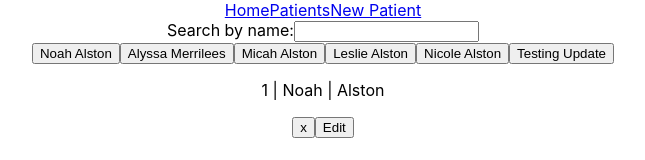
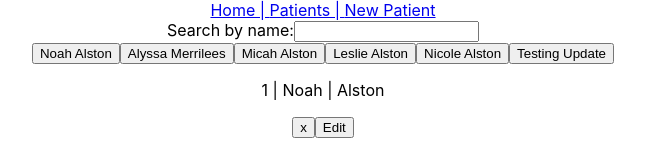
Before and after one commit to NoahAl777/paperless-2.0, a React (Create React App) app: page /patients in a window 1280 px wide. Shown: the top 160 px of the page, without its empty margins (317-962 px from the left). Built offline with nearby package versions, Linux system fonts and the light colour scheme; data requests are answered from the project's data file.

Commit message:
add spaces to navbar buttons for better readability

```diff
--- a/src/Components/NavBar.js
+++ b/src/Components/NavBar.js
@@ -4,8 +4,8 @@ import { Link } from "react-router-dom";
 const NavBar = () => {
   return (
     <div className="NavBar">
-      <Link to="/">Home</Link>
-      <Link to="/patients">Patients</Link>
+      <Link to="/">Home | </Link>
+      <Link to="/patients">Patients | </Link>
       <Link to="/newPatientForm">New Patient</Link>
     </div>
   );
--- a/src/Components/PatientInfo.js
+++ b/src/Components/PatientInfo.js
@@ -2,11 +2,6 @@ import React from "react";
 import { Link } from "react-router-dom";
 
 const PatientInfo = ({ selectedPatient, patients, setPatients, setSelectedPatient, patientsUrl }) => {
-
-  // useEffect(() => {
-  //   setSelectedPatient(patients.filter((patient) => patient.id === parseInt(params.id)))
-  //   console.log("setSelectedPatient", (patients.filter((patient) => patient.id === parseInt(params.id))))
-  // }, [patients])
 
   const handleDelete = (selectedPatient) => {
     fetch(patientsUrl + `/${selectedPatient.id}`, {
```
